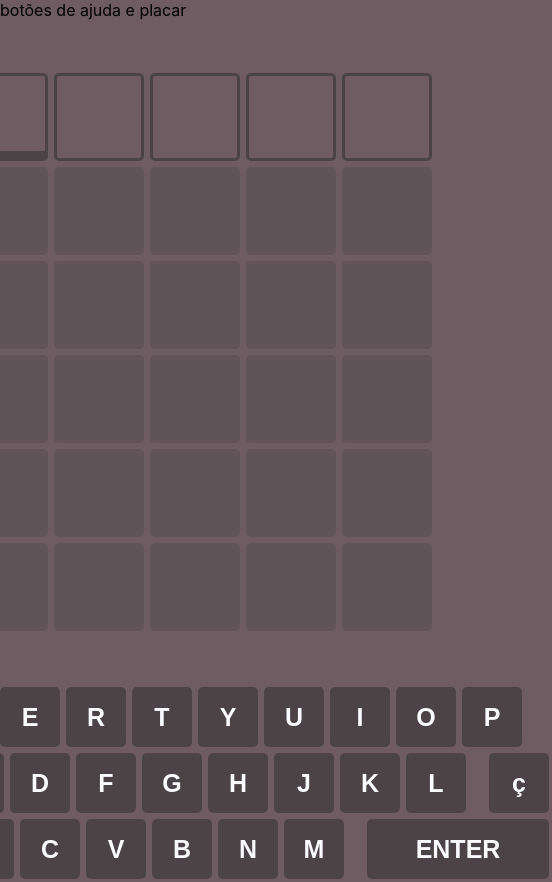
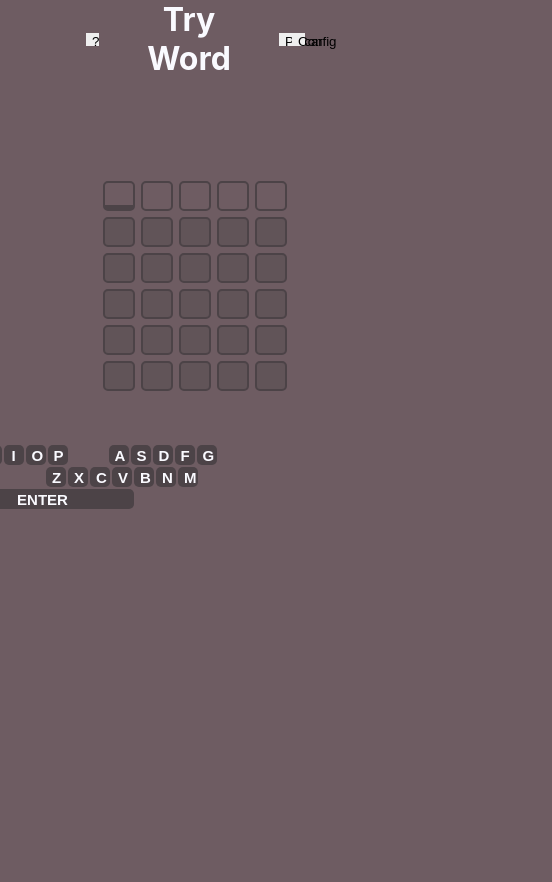
Before and after one commit to MattContassot/tryWord, a React (Create React App) app in the folder try-word/: page / in a window 390 px wide. Shown: the whole page, 552 px wide, since content can reach past the window. After the commit the page ends 844 px from the top, so only its background shows below. Built offline with nearby package versions, Linux system fonts and the light colour scheme.

Commit message:
Algumas alterações no CSS para outros monitores

```diff
--- a/try-word/src/App.css
+++ b/try-word/src/App.css
@@ -1,20 +1,48 @@
+* {
+  margin: 0;
+  border: 0;
+}
+
 body {
   background-color: #6e5c62;
 }
 
 /* HEADER */
 
+header {
+  display: flex;
+  width: 100%;
+  align-items: center;
+  justify-content: center;
+}
+
+header > button {
+  height: 30px;
+  width: 30px;
+}
+
+#help {
+  margin-left: 30px;
+}
+
+header > h1 {
+  text-align: center;
+  width: 300px;
+  margin: 0 150px;
+  color: #FAFAFF;
+}
+
 /* GAME */
 
 main {
-  margin-top: 50px;
+  margin-top: 100px;
 }
 
 .wordBox {
   border: solid #4C4347 3px;
   border-radius: 5px;
-  height: 80px;
-  width: 80px;
+  height: 48px;
+  width: 48px;
   margin: 3px;
   font-size: 50px;
   font-weight: bold;
@@ -35,8 +63,8 @@ form {
 }
 
 .letterOnFocus {
-  height: 73px;
-  border-bottom: solid #4C4347 10px;
+  height: 45px;
+  border-bottom: solid #4C4347 8px;
 }
 
 /* KEYBOARD */
@@ -93,3 +121,75 @@ footer {
   background-color: #312a2c;
   border: solid #312a2c 3px;
 }
+
+/* NON WIDESCREEN DISPLAY */
+
+@media only screen and (max-width: 1280px) {
+  .wordBox {
+    height: 74px;
+    width: 74px;
+  }
+
+  .letterOnFocus {
+    height: 64px;
+    border-bottom: solid #4C4347 9px;
+  }
+}
+
+/* SMALL MOBILE */
+
+@media only screen and (max-width: 600px) {
+  header {
+    width: 100%;
+  }
+
+  header > button {
+    height: 13px;
+    width: 13px;
+  }
+
+  #help {
+    margin-left: 1px;
+  }
+
+  header > h1 {
+    width: 140px;
+    margin: 0 20px;
+    color: #FAFAFF;
+  }
+
+  /* header > h1 {
+    width: 100px;
+    margin: 0 150px;
+  }
+
+  header > button {
+    height: 5px;
+    width: 5px;
+  } */
+
+  .wordBox {
+    border: solid #4C4347 2px;
+    height: 24px;
+    width: 24px;
+    font-size: 20px;
+  }
+
+  .letterOnFocus {
+    height: 20px;
+    border-bottom: solid #4C4347 6px;
+  }
+
+  footer {
+    width: 100%;
+    margin-top: 50px;
+    /* margin-left: calc((100vw - 714px) / 2); */
+  }
+
+  .key {
+    width: 20px;
+    height: 20px;
+    margin: 1px;
+    font-size: 15px;
+  }
+}
--- a/try-word/src/components/Header.js
+++ b/try-word/src/components/Header.js
@@ -4,7 +4,10 @@ class Header extends Component {
   render() {
     return (
       <header>
-        botões de ajuda e placar
+        <button type="button" id="help">?</button>
+        <h1>Try Word</h1>
+        <button>Placar</button>
+        <button>Config</button>
       </header>
     );
   }
```
